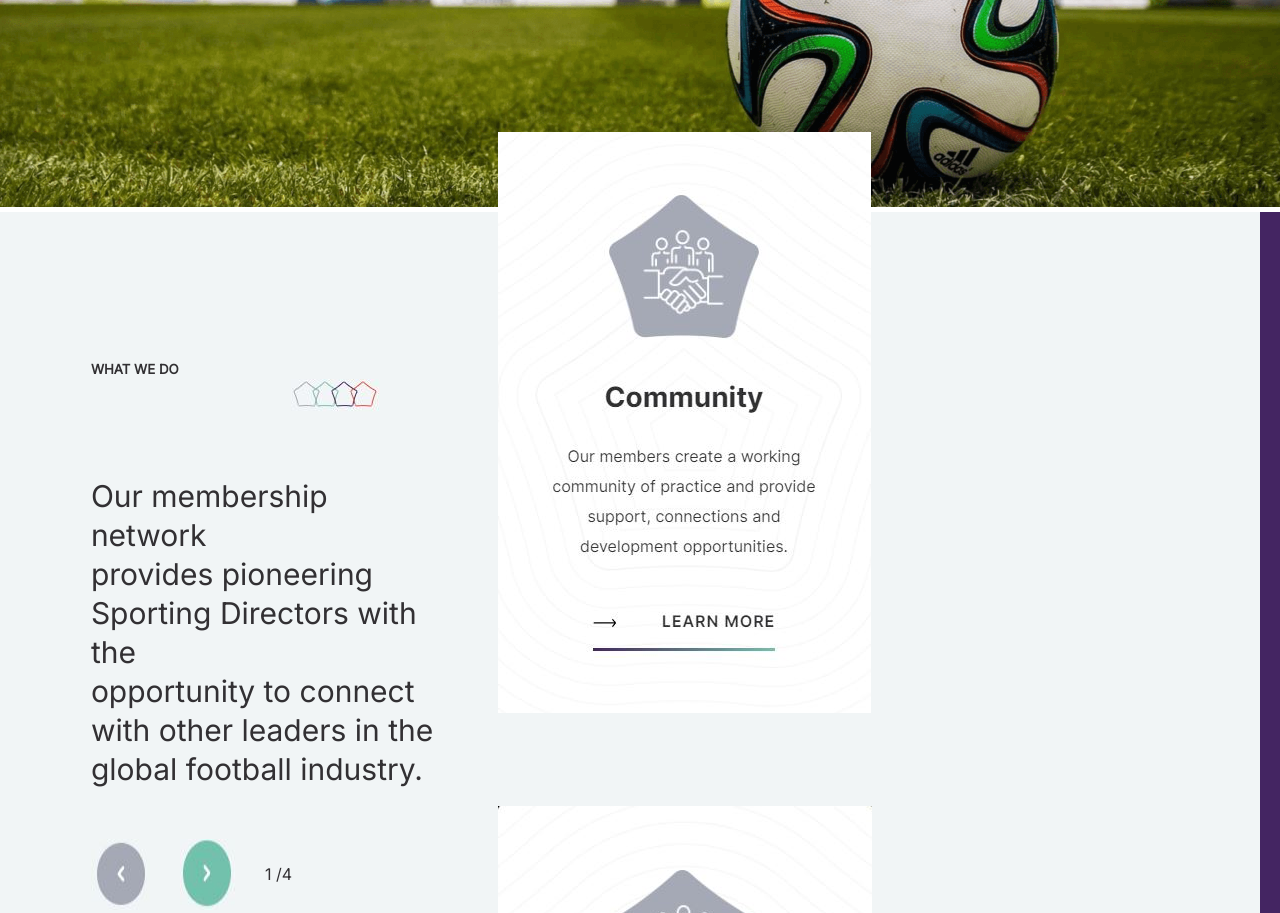
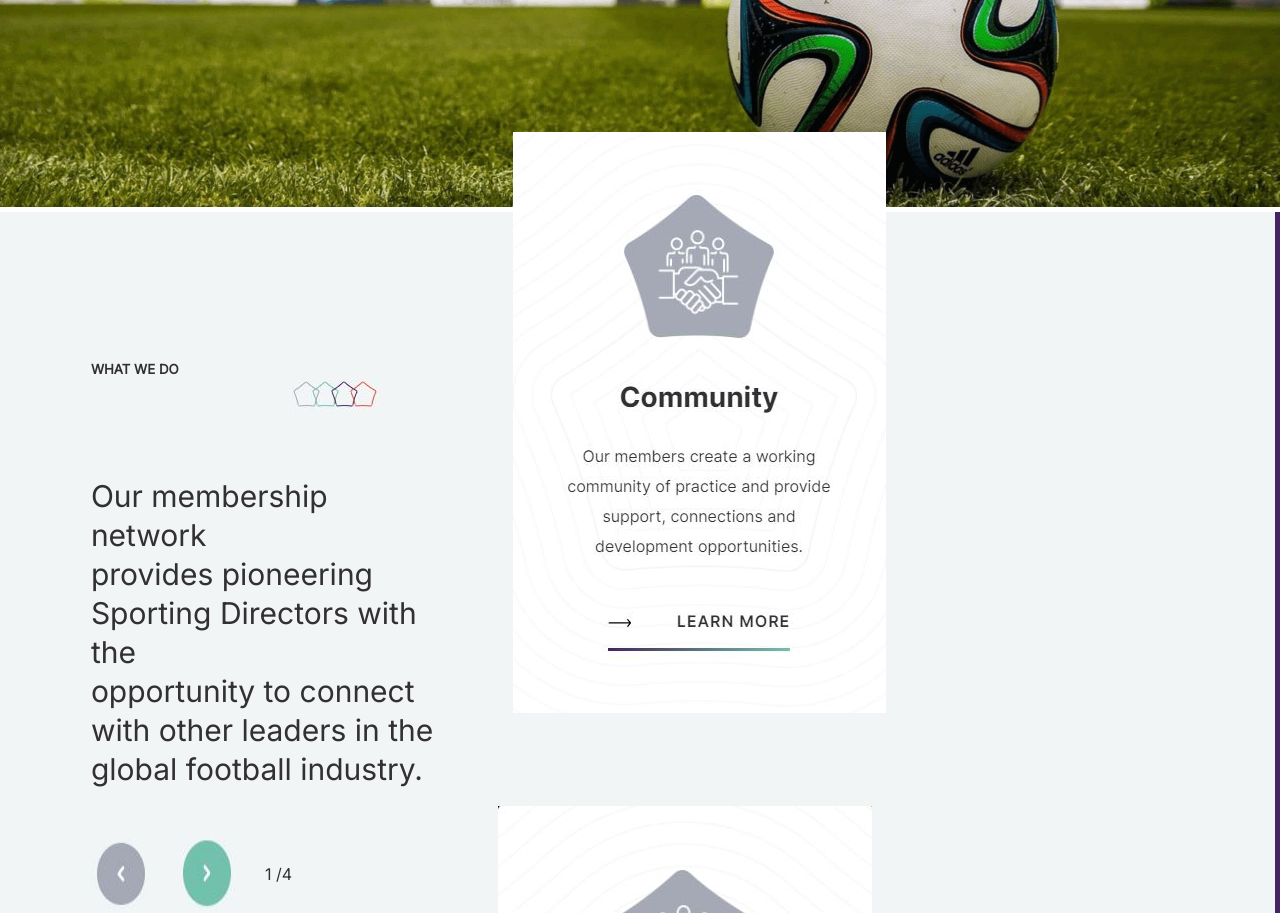
Before and after one commit to jaymesC/asd-site, a Gatsby site: page / in a window 1280 px wide. Shown: the part 920-1833 px from the top of the page. Built offline with nearby package versions, Linux system fonts and the light colour scheme; Gatsby itself is replaced by a stand-in of ours.

Commit message:
added some custom styling

```diff
--- a/src/components/molecules/Section_A/styles.js
+++ b/src/components/molecules/Section_A/styles.js
@@ -55,7 +55,7 @@ import styled from 'styled-components';
     display: flex;
     padding-left: 0.68rem;
     background-color: #f1f5f6;
-    margin-right: 20px;
+    margin-right: 5px;
     font-family: 'inter';
     color: rgb(50, 48, 51);
   `;
@@ -73,7 +73,7 @@ import styled from 'styled-components';
     margin-top: -80px;
     position: relative;
     /* padding-bottom: 30px; */
-    /* padding-left:40px; */
+    /* padding-left:2px; */
   `;
 
   export const StyledBSection = styled.section`
@@ -89,6 +89,7 @@ import styled from 'styled-components';
   export const StyledImg1 = styled.img`
     margin-bottom: 90px;
     margin-right: 60px;
+    margin-left: 15px;
   `;
 
   export const StyledCounter = styled.section`
```
